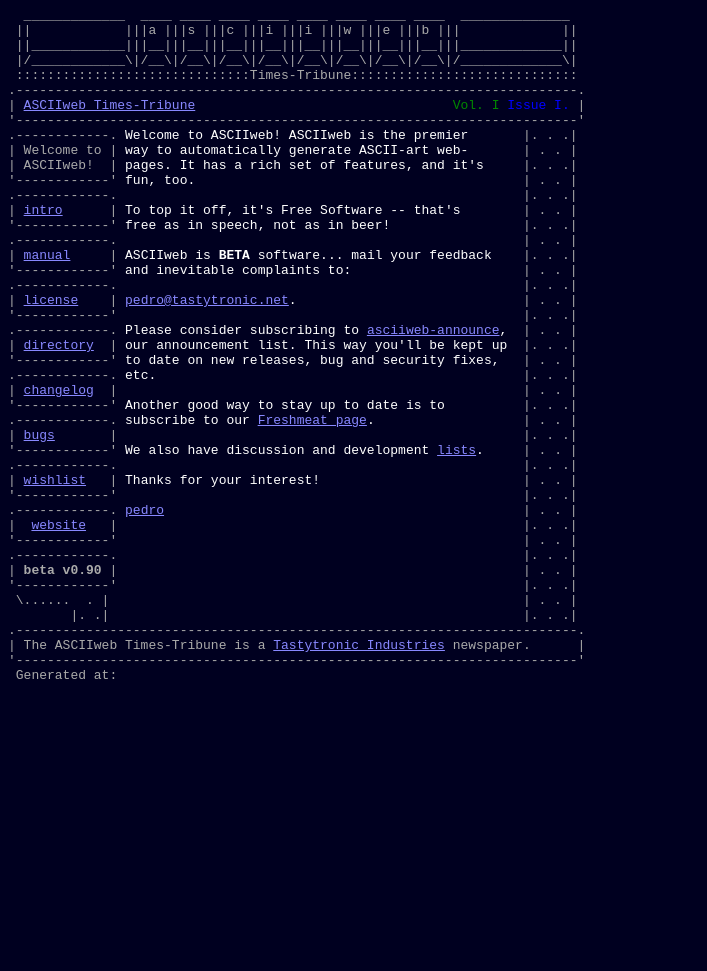
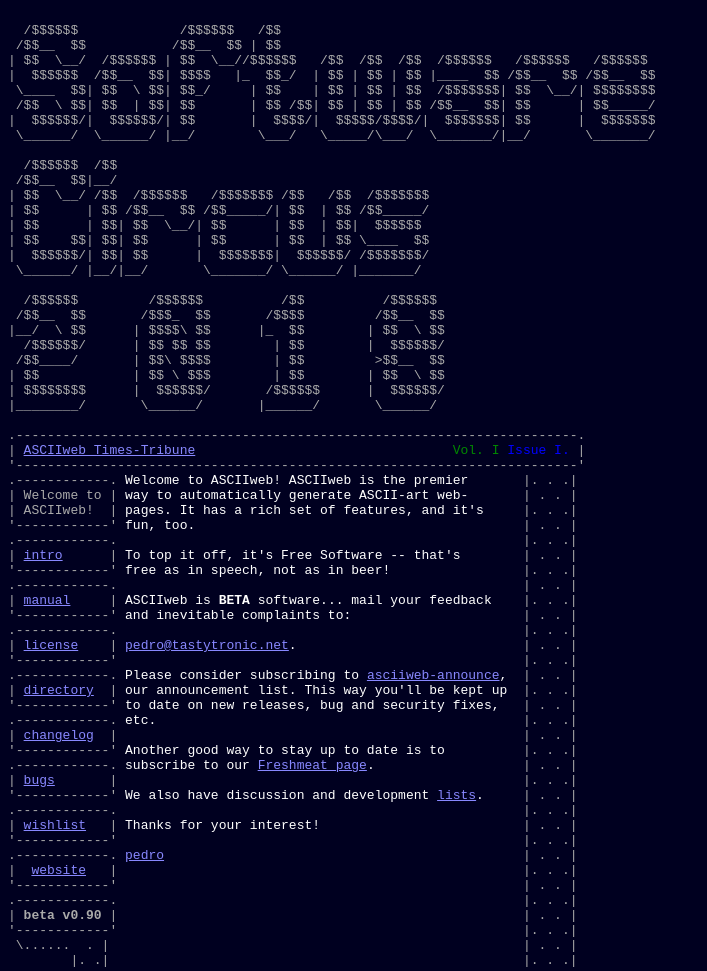
Before and after one commit to implicit-explicit/software_circus2018, a plain HTML site: page index.html in a window 1280 px wide. Shown: the top 971 px of the page, without its empty margins (0-707 px from the left). Before the commit the page ends 800 px from the top, so only its background shows below. Drawn offline with Linux system fonts and the light colour scheme.

Commit message:
SC header

```diff
--- a/index.html
+++ b/index.html
@@ -4,11 +4,34 @@
 </head>
 <body bgcolor="#000020" text="#aaaaaa" link="#8888ff" alink="#00ff00" vlink="#ff0000">
 
-<pre>  _____________  ____ ____ ____ ____ ____ ____ ____ ____  ______________
- ||            |||a |||s |||c |||i |||i |||w |||e |||b |||             ||
- ||____________|||__|||__|||__|||__|||__|||__|||__|||__|||_____________||
- |/____________\|/__\|/__\|/__\|/__\|/__\|/__\|/__\|/__\|/_____________\|
- ::::::::::::::::::::::::::::::Times-Tribune:::::::::::::::::::::::::::::
+<pre>
+  /$$$$$$             /$$$$$$   /$$
+ /$$__  $$           /$$__  $$ | $$
+| $$  \__/  /$$$$$$ | $$  \__//$$$$$$   /$$  /$$  /$$  /$$$$$$   /$$$$$$   /$$$$$$
+|  $$$$$$  /$$__  $$| $$$$   |_  $$_/  | $$ | $$ | $$ |____  $$ /$$__  $$ /$$__  $$
+ \____  $$| $$  \ $$| $$_/     | $$    | $$ | $$ | $$  /$$$$$$$| $$  \__/| $$$$$$$$
+ /$$  \ $$| $$  | $$| $$       | $$ /$$| $$ | $$ | $$ /$$__  $$| $$      | $$_____/
+|  $$$$$$/|  $$$$$$/| $$       |  $$$$/|  $$$$$/$$$$/|  $$$$$$$| $$      |  $$$$$$$
+ \______/  \______/ |__/        \___/   \_____/\___/  \_______/|__/       \_______/
+
+  /$$$$$$  /$$
+ /$$__  $$|__/
+| $$  \__/ /$$  /$$$$$$   /$$$$$$$ /$$   /$$  /$$$$$$$
+| $$      | $$ /$$__  $$ /$$_____/| $$  | $$ /$$_____/
+| $$      | $$| $$  \__/| $$      | $$  | $$|  $$$$$$
+| $$    $$| $$| $$      | $$      | $$  | $$ \____  $$
+|  $$$$$$/| $$| $$      |  $$$$$$$|  $$$$$$/ /$$$$$$$/
+ \______/ |__/|__/       \_______/ \______/ |_______/
+
+  /$$$$$$         /$$$$$$          /$$          /$$$$$$
+ /$$__  $$       /$$$_  $$       /$$$$         /$$__  $$
+|__/  \ $$      | $$$$\ $$      |_  $$        | $$  \ $$
+  /$$$$$$/      | $$ $$ $$        | $$        |  $$$$$$/
+ /$$____/       | $$\ $$$$        | $$         >$$__  $$
+| $$            | $$ \ $$$        | $$        | $$  \ $$
+| $$$$$$$$      |  $$$$$$/       /$$$$$$      |  $$$$$$/
+|________/       \______/       |______/       \______/
+
 .------------------------------------------------------------------------.
 | <font color="#008800"><a href="http://tastytronic.net/asciiweb/install/aw.cgi">ASCIIweb Times-Tribune</a>                                 Vol. I</font> <font color="#0000ff">Issue I.</font> |
 '------------------------------------------------------------------------'
@@ -48,7 +71,8 @@
 .------------------------------------------------------------------------.
 | The ASCIIweb Times-Tribune is a <a href="http://tastytronic.net/">Tastytronic Industries</a> newspaper.      |
 '------------------------------------------------------------------------'
- Generated at: <exec="date">
+ Generated at: Sat Jan  6 02:00:59 GMT 2018
+
 </pre>
 </body>
 </html>
```
